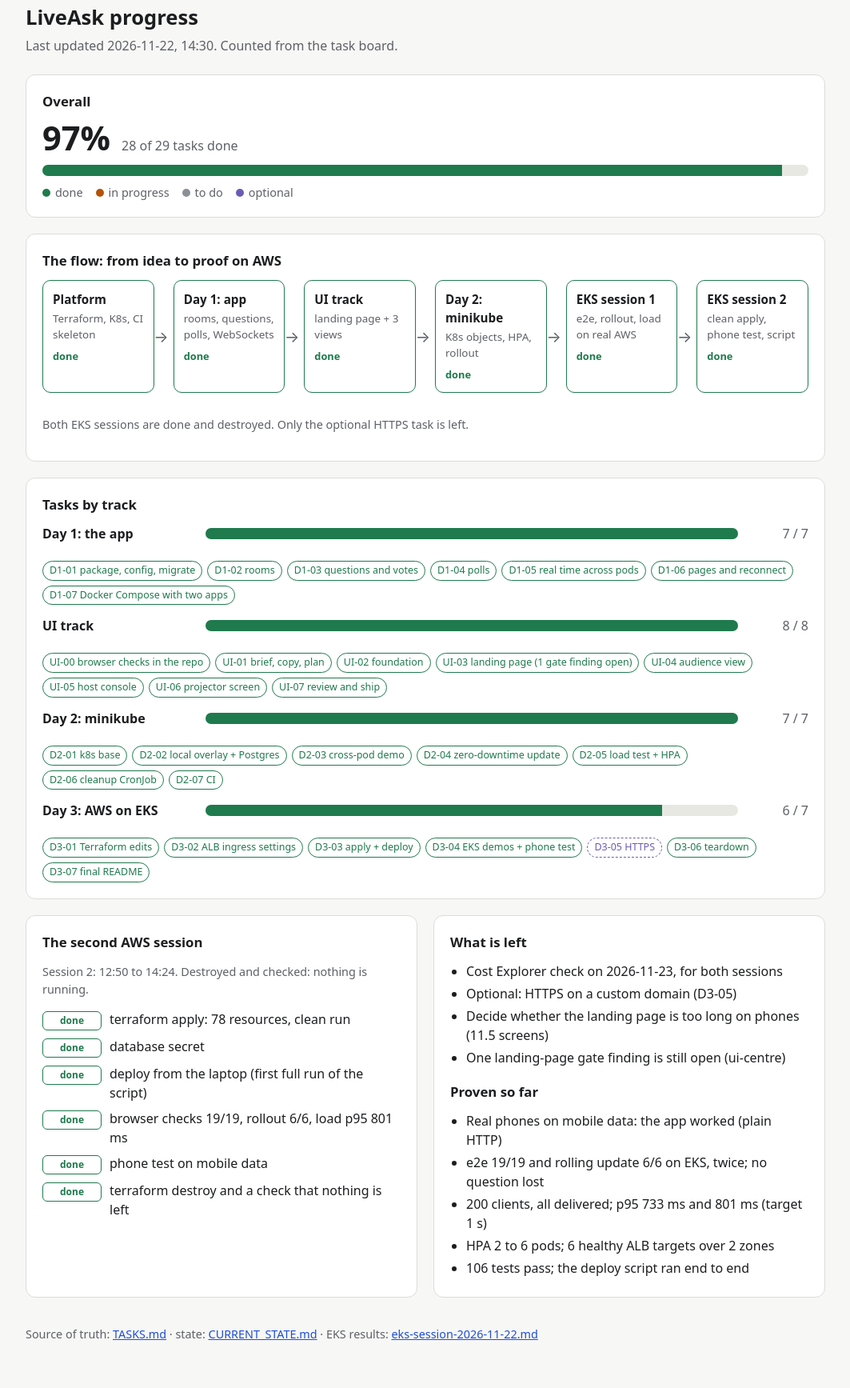
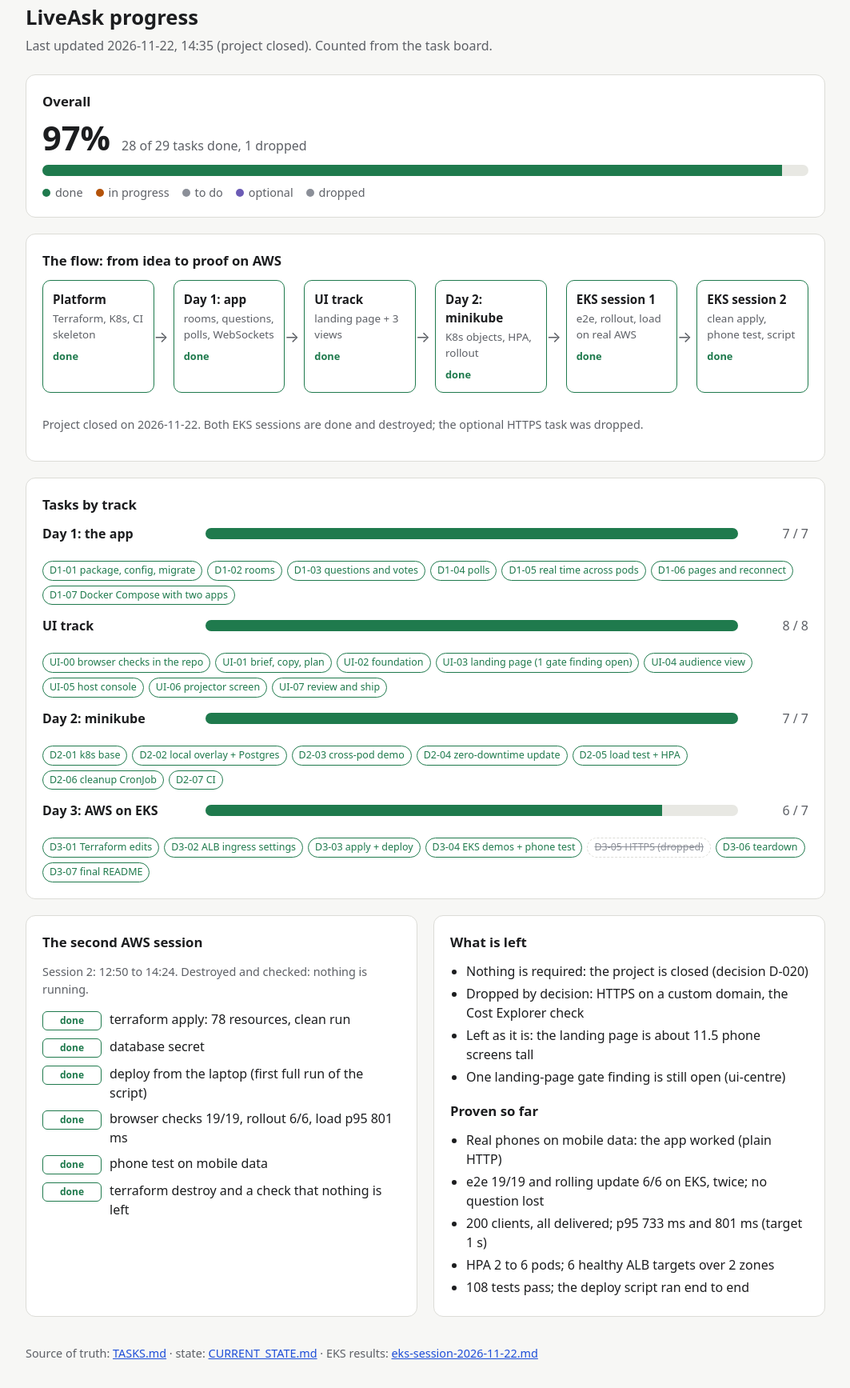
Before and after one commit to vuongnguyen-se/liveask, a plain HTML site: page docs/progress.html in a window 1280 px wide. Shown: the part 29-1764 px from the top of the page at 80% size, without its empty margins (108-1171 px from the left). Drawn offline with Linux system fonts and the light colour scheme.

Commit message:
docs: close the project and record the dropped optional tasks
The goals are met and proven on EKS twice, so the optional HTTPS task and the next-day cost check are dropped (D-020). The test count is 108 as CI reports, and the session cost is marked as an estimate.

```diff
--- a/docs/progress.html
+++ b/docs/progress.html
@@ -50,6 +50,7 @@
   .chip.done { border-color: var(--done); color: var(--done); }
   .chip.doing { border-color: var(--doing); color: var(--doing); font-weight: 600; }
   .chip.optional { border-color: var(--opt); color: var(--opt); border-style: dashed; }
+  .chip.dropped { color: var(--todo); border-style: dashed; text-decoration: line-through; }
   /* flow */
   .flow { display: flex; align-items: stretch; gap: 0; flex-wrap: wrap; }
   .stage { flex: 1 1 120px; min-width: 120px; border: 1px solid var(--line); border-radius: 10px; padding: 12px;
@@ -97,6 +98,7 @@
       <span><i class="dot" style="background:var(--doing)"></i>in progress</span>
       <span><i class="dot" style="background:var(--todo)"></i>to do</span>
       <span><i class="dot" style="background:var(--opt)"></i>optional</span>
+      <span><i class="dot" style="background:var(--todo)"></i>dropped</span>
     </div>
   </section>
 
@@ -132,7 +134,7 @@
 <script>
 // ===== DATA: edit this block to update the page =====================================================
 const DATA = {
-  updated: "2026-11-22, 14:30",
+  updated: "2026-11-22, 14:35 (project closed)",
   tracks: [
     { name: "Day 1: the app", tasks: [
       ["D1-01","package, config, migrate","done"], ["D1-02","rooms","done"], ["D1-03","questions and votes","done"],
@@ -148,7 +150,7 @@ const DATA = {
       ["D2-07","CI","done"] ]},
     { name: "Day 3: AWS on EKS", tasks: [
       ["D3-01","Terraform edits","done"], ["D3-02","ALB ingress settings","done"], ["D3-03","apply + deploy","done"],
-      ["D3-04","EKS demos + phone test","done"], ["D3-05","HTTPS","optional"], ["D3-06","teardown","done"],
+      ["D3-04","EKS demos + phone test","done"], ["D3-05","HTTPS (dropped)","dropped"], ["D3-06","teardown","done"],
       ["D3-07","final README","done"] ]},
   ],
   flow: [
@@ -159,7 +161,7 @@ const DATA = {
     ["EKS session 1","e2e, rollout, load on real AWS","done"],
     ["EKS session 2","clean apply, phone test, script","done"],
   ],
-  flownote: "Both EKS sessions are done and destroyed. Only the optional HTTPS task is left.",
+  flownote: "Project closed on 2026-11-22. Both EKS sessions are done and destroyed; the optional HTTPS task was dropped.",
   sessionnote: "Session 2: 12:50 to 14:24. Destroyed and checked: nothing is running.",
   session: [
     ["terraform apply: 78 resources, clean run","done"],
@@ -170,9 +172,9 @@ const DATA = {
     ["terraform destroy and a check that nothing is left","done"],
   ],
   left: [
-    "Cost Explorer check on 2026-11-23, for both sessions",
-    "Optional: HTTPS on a custom domain (D3-05)",
-    "Decide whether the landing page is too long on phones (11.5 screens)",
+    "Nothing is required: the project is closed (decision D-020)",
+    "Dropped by decision: HTTPS on a custom domain, the Cost Explorer check",
+    "Left as it is: the landing page is about 11.5 phone screens tall",
     "One landing-page gate finding is still open (ui-centre)",
   ],
   proof: [
@@ -180,7 +182,7 @@ const DATA = {
     "e2e 19/19 and rolling update 6/6 on EKS, twice; no question lost",
     "200 clients, all delivered; p95 733 ms and 801 ms (target 1 s)",
     "HPA 2 to 6 pods; 6 healthy ALB targets over 2 zones",
-    "106 tests pass; the deploy script ran end to end",
+    "108 tests pass; the deploy script ran end to end",
   ],
 };
 // =====================================================================================================
@@ -188,13 +190,13 @@ const DATA = {
 const $ = (id) => document.getElementById(id);
 const el = (tag, cls, text) => { const e = document.createElement(tag); if (cls) e.className = cls; if (text != null) e.textContent = text; return e; };
 const count = (tasks, s) => tasks.filter((t) => t[2] === s).length;
-const label = { done: "done", doing: "in progress", todo: "to do", optional: "optional" };
+const label = { done: "done", doing: "in progress", todo: "to do", optional: "optional", dropped: "dropped" };
 
 const all = DATA.tracks.flatMap((t) => t.tasks);
-const done = count(all, "done"), doing = count(all, "doing");
+const done = count(all, "done"), doing = count(all, "doing"), dropped = count(all, "dropped");
 $("updated").textContent = "Last updated " + DATA.updated + ". Counted from the task board.";
 $("pct").textContent = Math.round((done / all.length) * 100) + "%";
-$("of").textContent = done + " of " + all.length + " tasks done" + (doing ? ", " + doing + " in progress" : "");
+$("of").textContent = done + " of " + all.length + " tasks done" + (doing ? ", " + doing + " in progress" : "") + (dropped ? ", " + dropped + " dropped" : "");
 
 function bar(node, total, d, g) {
   node.append(Object.assign(el("span", "d"), {}), Object.assign(el("span", "g"), {}));
```
Also changed, not shown: CURRENT_STATE.md (+4 -4 lines), DECISIONS.md (+1 -0 lines), RESUME.md (+1 -1 lines), SECURITY_AND_COST.md (+1 -1 lines), TASKS.md (+6 -6 lines), README.md.
